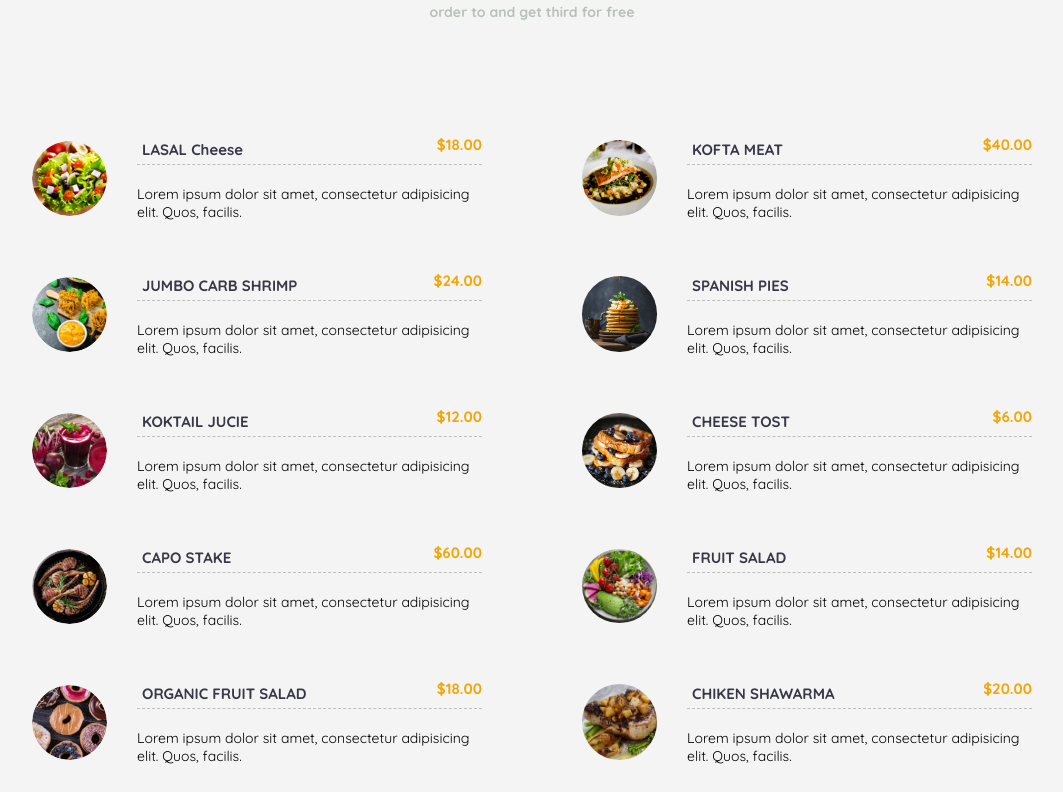
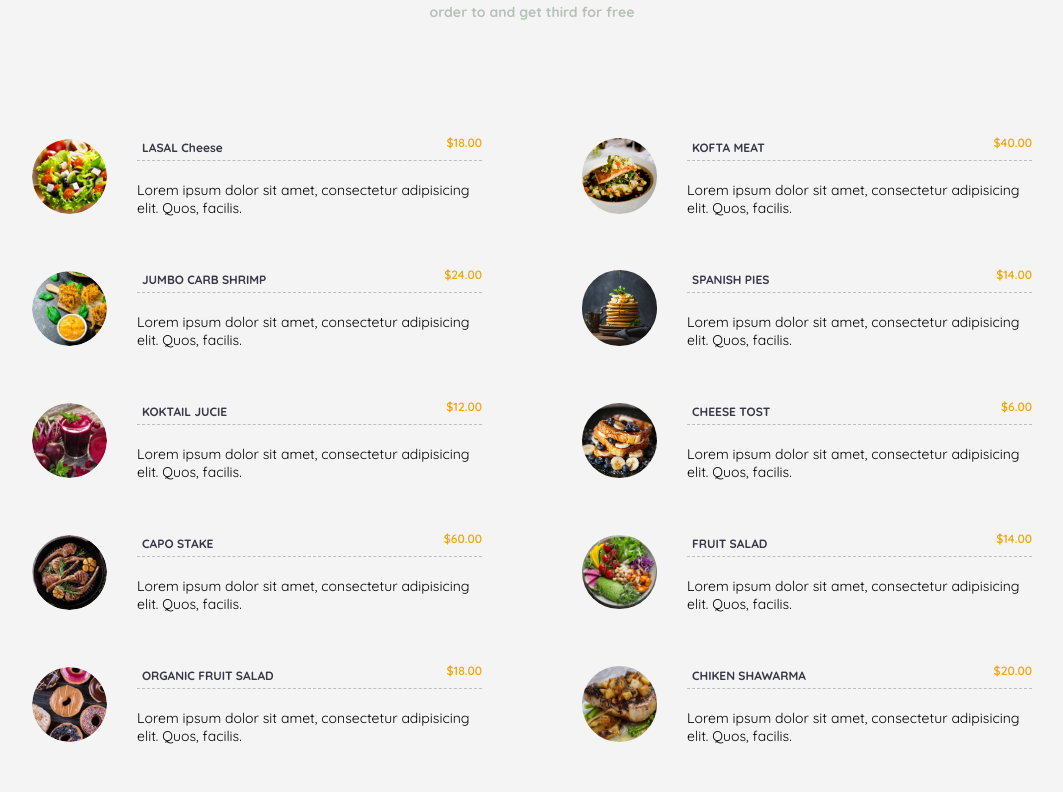
Before and after one commit to MohamedSaeed98/FoodLover, a plain HTML site: page index.html in a window 1280 px wide. Shown: the part 2227-3019 px from the top of the page, without its empty margins (108-1171 px from the left). Drawn offline with Linux system fonts and the light colour scheme.

Commit message:
Add files via upload

```diff
--- a/style.css
+++ b/style.css
@@ -278,8 +278,8 @@ header * {
     color: #383848;
     border-bottom: 1px dashed #c2bdbd;
     padding: 5px;
-    font-size: 15px;
-    font-weight: 700;
+    font-size: 12px;
+    font-weight: 800;
     margin-bottom: 20px;
     position: relative;
 
@@ -292,6 +292,8 @@ header * {
 
 #menu .menu-items .menu-item span {
     position: absolute;
+    font-size: 12px;
+    font-weight: 600;
     top: 0;
     right: 0;
 
```
